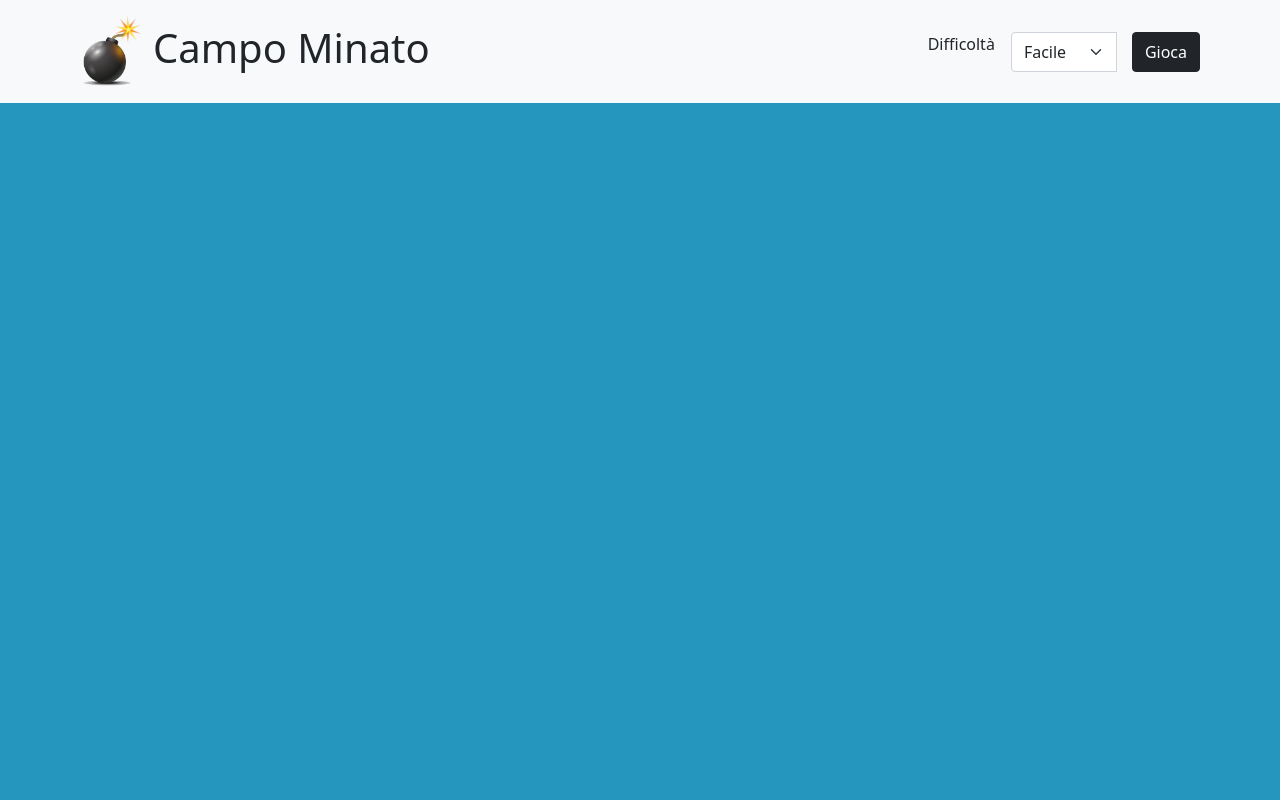
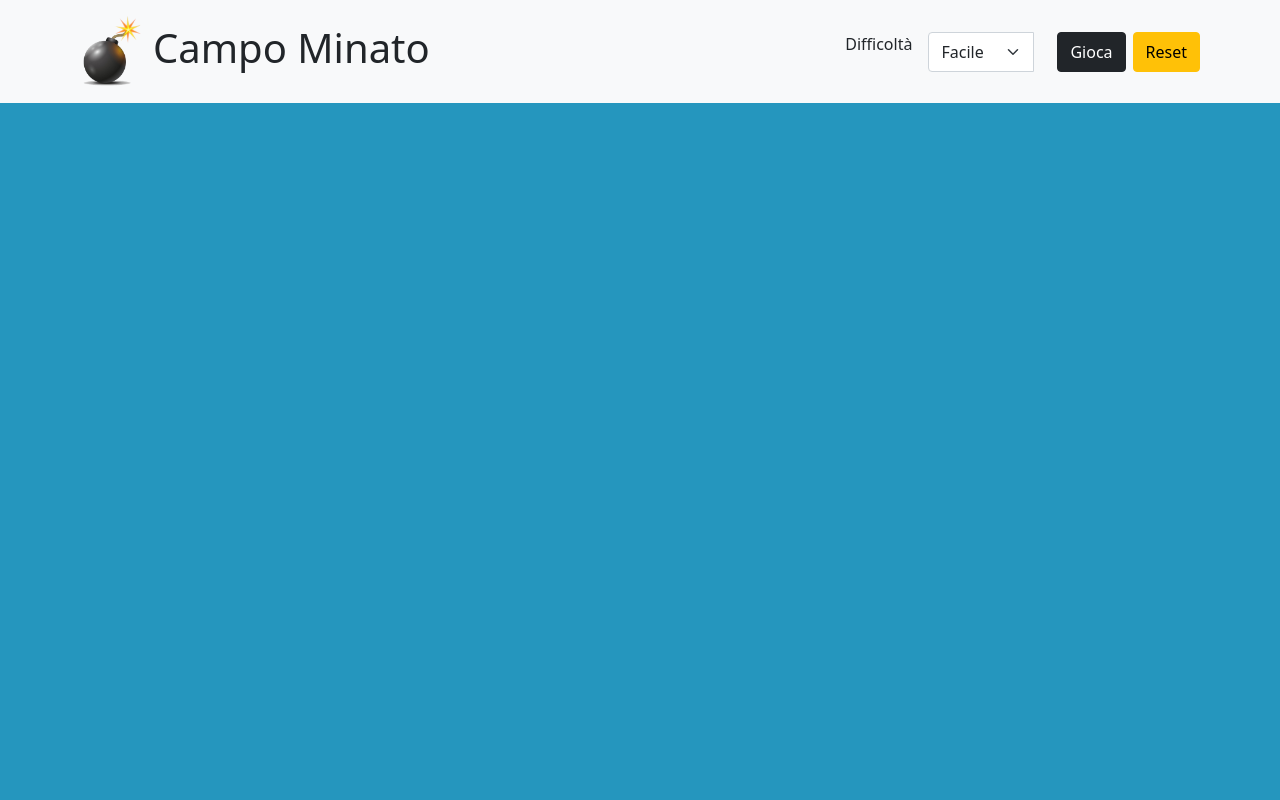
Before and after one commit to LBusnelli27/js-campominato-grid, a plain HTML site: page index.html in a window 1280 px wide. Shown: the top 800 px of the page. Drawn offline with nearby package versions, Linux system fonts and the light colour scheme.

Commit message:
add reset btn + fix a class name

```diff
--- a/css/style.css
+++ b/css/style.css
@@ -17,10 +17,10 @@ footer {
     background-color: #2596be;
 }
 
-#my-play-groud {
+#my-play-ground {
     margin: 0 auto;
-    width: 1100px;
-    height: 1100px;
+    width: 1000px;
+    height: 1000px;
 }
 
 .my-col {
--- a/index.html
+++ b/index.html
@@ -29,12 +29,13 @@
         <div class="my-right-header d-flex">
             <p class="me-3">Difficolt&agrave;</p>
             <div class="input-group">
-                <select class="form-select me-3" id="inputGroupSelect">
+                <select class="form-select me-4" id="inputGroupSelect">
                     <option value="1">Facile</option>
                     <option value="2">Medio</option>
                     <option value="3">Difficile</option>
                 </select>
-                <button id="play-button" class="btn btn-dark rounded">Gioca</button>
+                <button id="play-button" class="btn btn-dark rounded me-2">Gioca</button>
+                <button id="reset-button" class="btn btn-warning rounded">Reset</button>
             </div>
         </div>
     </header>
@@ -42,7 +43,7 @@
 
     <main class="my-bg-main">
         <div class="clearfix p-5">
-            <div id="my-play-groud"></div>
+            <div id="my-play-ground"></div>
         </div>
     </main>
 
--- a/js/script.js
+++ b/js/script.js
@@ -30,10 +30,17 @@ function createCol(nBox) {
     }
 }
 
+/**
+ * This function reset the play ground
+ */
+function resetNewGame() {
+    document.getElementById('my-play-ground').innerHTML = "";
+}
+
 // ********** END FUNCTION **********
 
 
-const playGround = document.getElementById('my-play-groud');
+const playGround = document.getElementById('my-play-ground');
 
 const playBtn = document.getElementById('play-button');
 playBtn.addEventListener('click', function() {
@@ -49,3 +56,9 @@ playBtn.addEventListener('click', function() {
         console.warn('Non hai creato un bel nulla!!!')
     }
 })
+
+
+const resetBtn = document.getElementById('reset-button');
+resetBtn.addEventListener('click', function() {
+    resetNewGame();
+})
```
